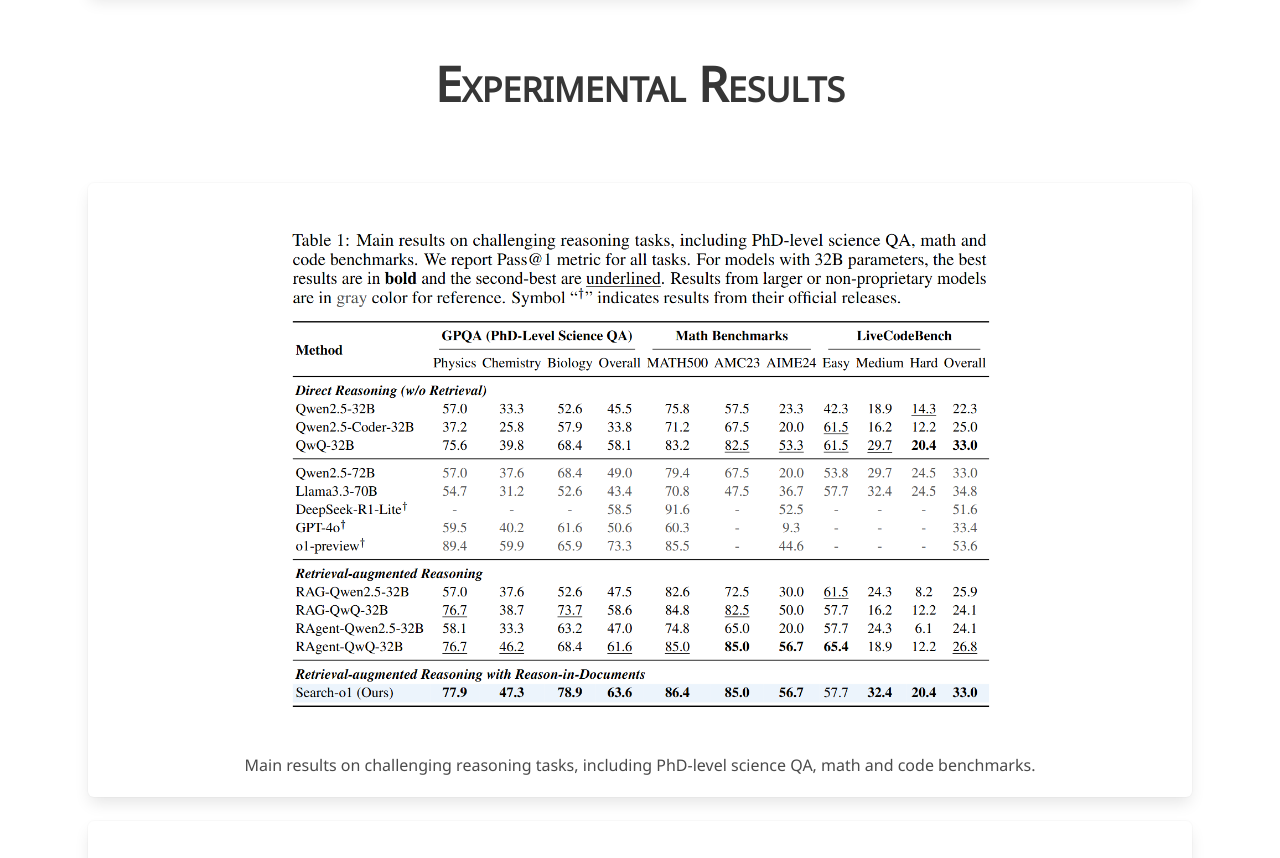
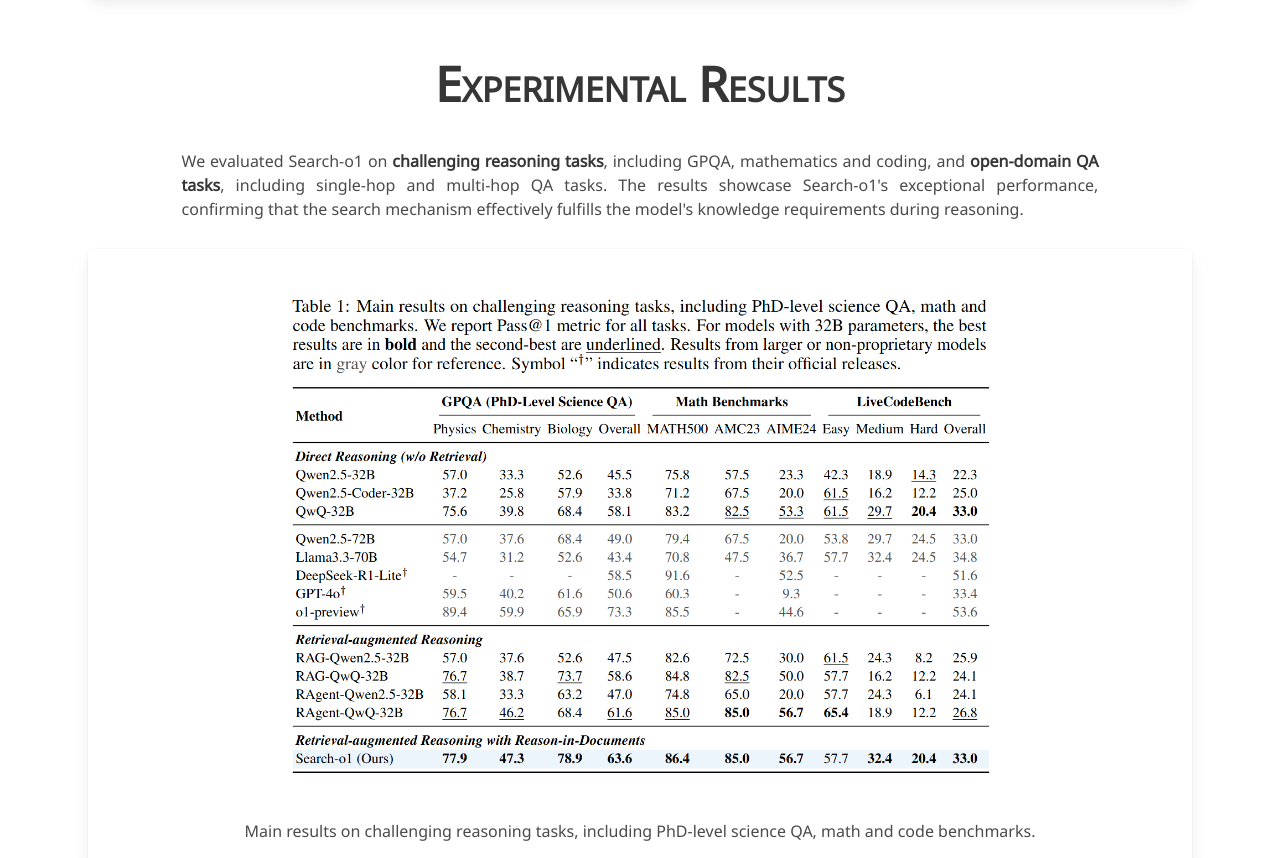
Before and after one commit to Search-o1/Search-o1.github.io, a plain HTML site: page index.html in a window 1280 px wide. Shown: the part 4220-5078 px from the top of the page. Drawn offline with nearby package versions, Linux system fonts and the light colour scheme; a script that the page names is missing; some icons are missing; a web font is replaced by a local one.

Commit message:
Update html

```diff
--- a/index.html
+++ b/index.html
@@ -342,9 +342,6 @@
 
 
 
-
-
-
 <!-- RESULTS SECTION -->
 <section class="Leader">
   <div class="hero-body has-text-centered">
@@ -353,7 +350,27 @@
 </section>
 
 <section class="section">
-  <div class="container" style="margin-top: -60px; margin-bottom: -50px;">
+  <div class="container" style="margin-top: -40px; margin-bottom: -70px;"></div>
+  <div class="container" style="margin-bottom: 2vh;">
+    <!-- Inference for a Single Question -->
+    <div class="columns is-centered has-text-centered">
+      <div class="column is-four-fifths">
+        <!-- <h2 class="title is-3">Inference for a Single Question</h2> -->
+        <div class="content has-text-justified">
+          <p>
+            We evaluated Search-o1 on <strong>challenging reasoning tasks</strong>, including GPQA, mathematics and coding, and <strong>open-domain QA tasks</strong>, including single-hop and multi-hop QA tasks. The results showcase Search-o1's exceptional performance, confirming that the search mechanism effectively fulfills the model's knowledge requirements during reasoning.
+          </p>
+        </div>
+      </div>
+    </div>
+    <!--/ Batch Inference Mechanism -->
+  </div>
+</section>
+
+
+
+<section class="section">
+  <div class="container" style="margin-top: -120px; margin-bottom: -50px;">
     <div class="columns is-centered">
       <div class="column is-full content">
         <!-- 案例研究 1 -->
```
